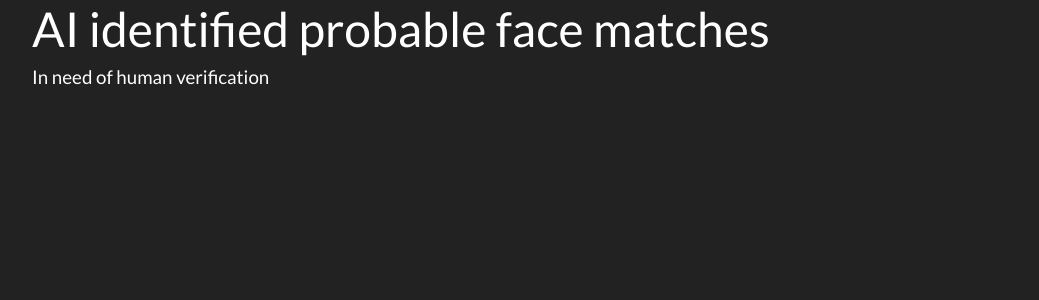
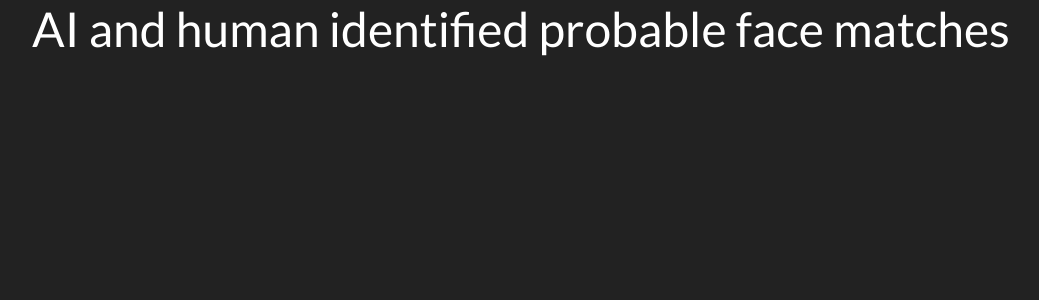
Before and after one commit to meddulla/facematch, a Django app: page / in a window 1280 px wide. Shown: the top 300 px of the page, without its empty margins (53-1092 px from the left). Run offline with Django 3.2, Linux system fonts and the light colour scheme; data that the repository does not hold is empty; some libraries are stand-ins or nearby versions.

Commit message:
Small fixes

```diff
--- a/people/templates/matches.html
+++ b/people/templates/matches.html
@@ -1,7 +1,6 @@
 {% extends "base.html" %}
 {% block content %}
-<h1>AI identified probable face matches</h1>
-<h5>In need of human verification</h5>
+<h1>AI and human identified probable face matches</h1>
 <ul>
     {% for match in matches %}
     <li>Missing case {{match.missing_person.code}}: {{ match.missing_person }} -- unidentified case {{ match.unidentified.person.code }}</li>
```
Also changed, not shown: README.md.
